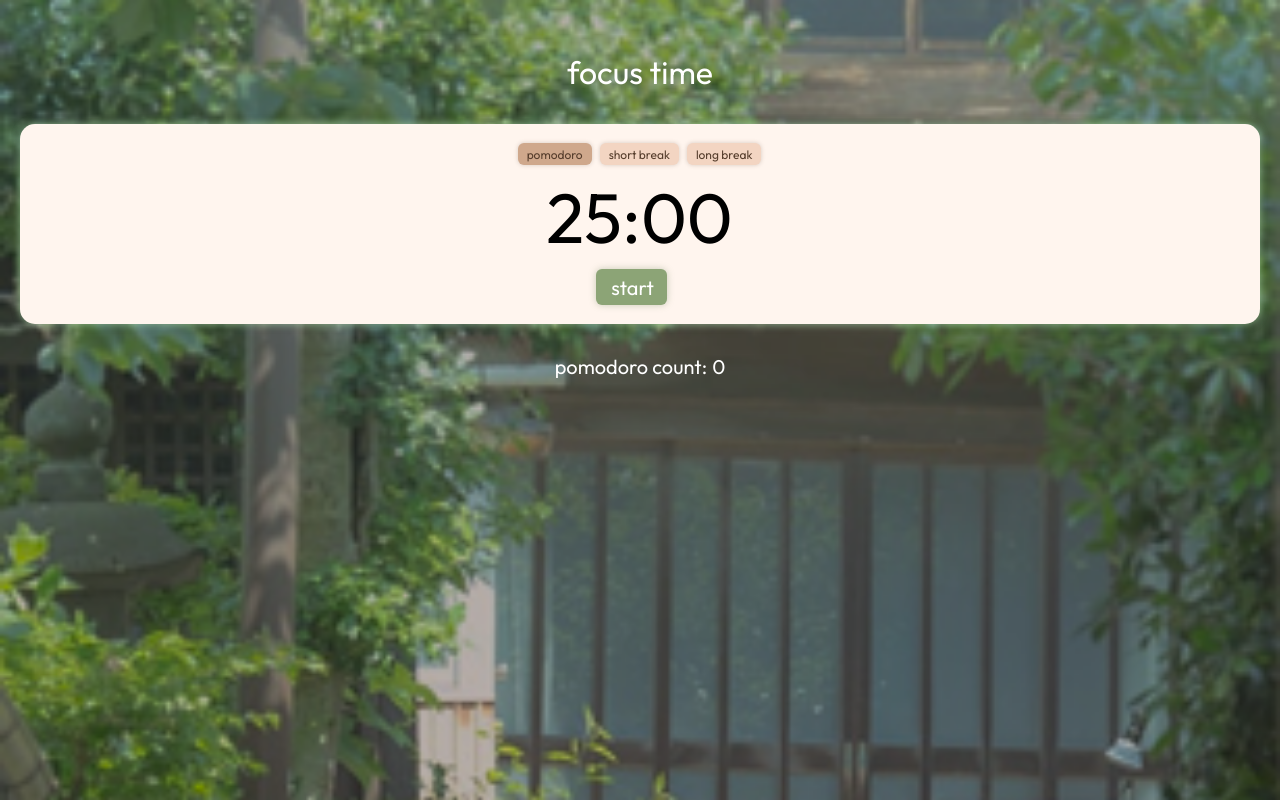
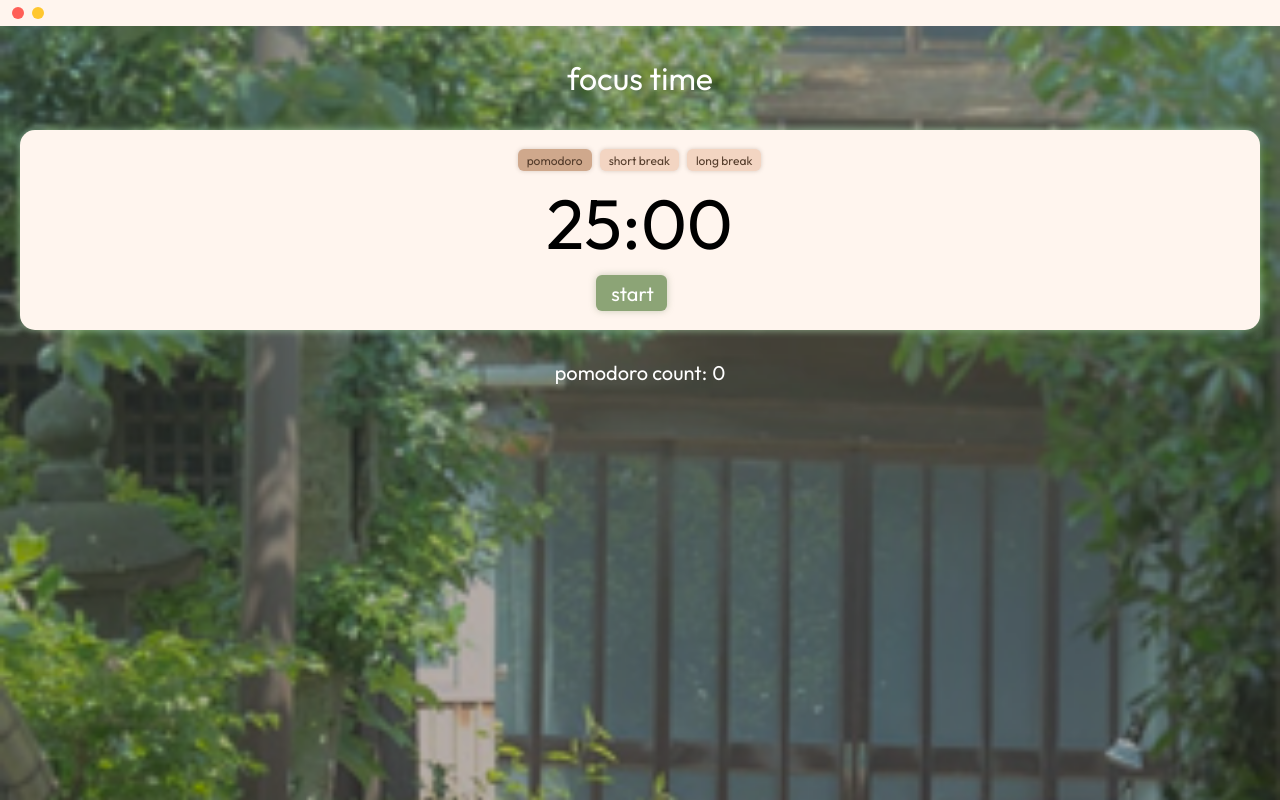
Before and after one commit to vnavirr/pomodoro, a website: page index.html in a window 1280 px wide. Drawn offline with Linux system fonts and the light colour scheme.

Commit message:
Add window controls (exit, minimize)

```diff
--- a/index.html
+++ b/index.html
@@ -14,6 +14,14 @@
 
   <body>
     <div class="app">
+
+        <!-- title-bar -->
+         <div class="title-bar">
+            <div class="window-controls">
+                <button class="dot dot-close" id="closeBtn"></button>
+                <button class="dot dot-minimize" id="minimizeBtn"></button>
+            </div>
+        </div>
 
         <!-- app title -->
         <div class="title-container">
--- /dev/null
+++ b/preload.js
@@ -0,0 +1,6 @@
+const { contextBridge, ipcRenderer } = require('electron');
+
+contextBridge.exposeInMainWorld('windowControls', {
+    close: () => ipcRenderer.send('window-close'),
+    minimize: () => ipcRenderer.send('window-minimize'),
+});
--- a/script.js
+++ b/script.js
@@ -6,6 +6,13 @@ const longBreakBtn = document.getElementById('longBreakBtn');
 const pomodoroBtn = document.getElementById('pomodoroBtn');
 const timerText = document.getElementById('timerText');
 const pomodoroCountText = document.getElementById('pomodoroCount');
+
+// window controls
+const closeBtn = document.getElementById('closeBtn');
+const minimizeBtn = document.getElementById('minimizeBtn');
+
+closeBtn.addEventListener('click', () => window.windowControls.close());
+minimizeBtn.addEventListener('click', () => window.windowControls.minimize());
 
 // times associated with statuses
 const TIMES = {
--- a/styles.css
+++ b/styles.css
@@ -26,7 +26,6 @@ body {
   padding: 20px;
 }
 
-
 button,
 input,
 textarea,
@@ -37,6 +36,42 @@ select {
   color: #553D2C;
 }
 
+.title-bar {
+  display: flex;
+  align-items: flex-start;
+  height: 26px;
+  padding: 7px 12px;
+  background: #FFF5EE;
+  margin: -20px -20px 0 -20px;
+}
+
+.window-controls {
+  display: flex;
+  justify-content: flex-start;
+  gap: 8px;
+  -webkit-app-region: no-drag;
+}
+
+.dot {
+    width: 12px;
+    height: 12px;
+    border-radius: 50%;
+    border: none;
+    padding: 0;
+    box-shadow: none;
+}
+
+.dot-close {
+    background-color: #FF5F57;
+}
+
+.dot-minimize {
+    background-color: #ffc72e;
+}
+
+.dot:hover {
+    filter: brightness(0.8);
+}
 
 .title-container {
     text-align: center;
```
Also changed, not shown: main.js (+7 -3 lines).
